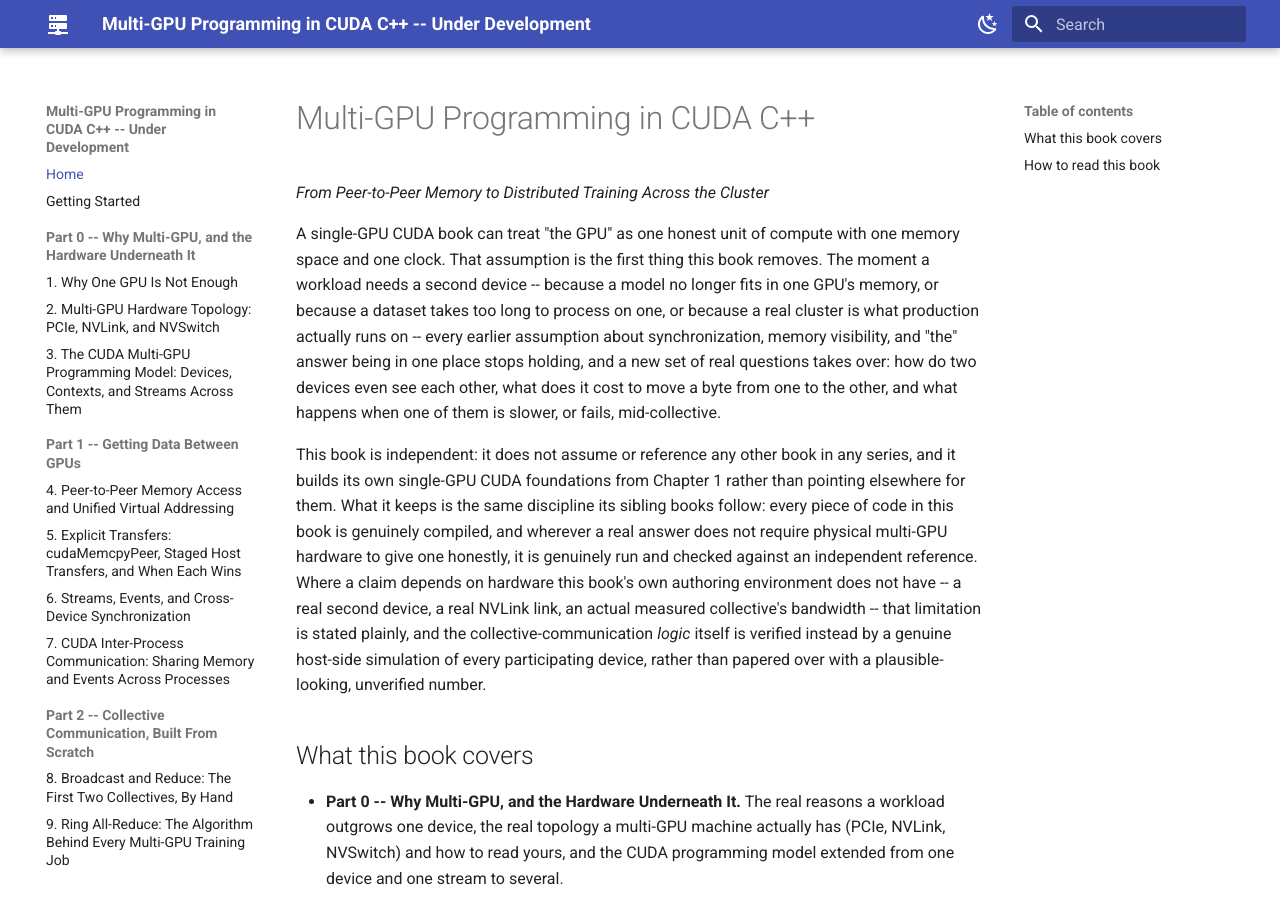
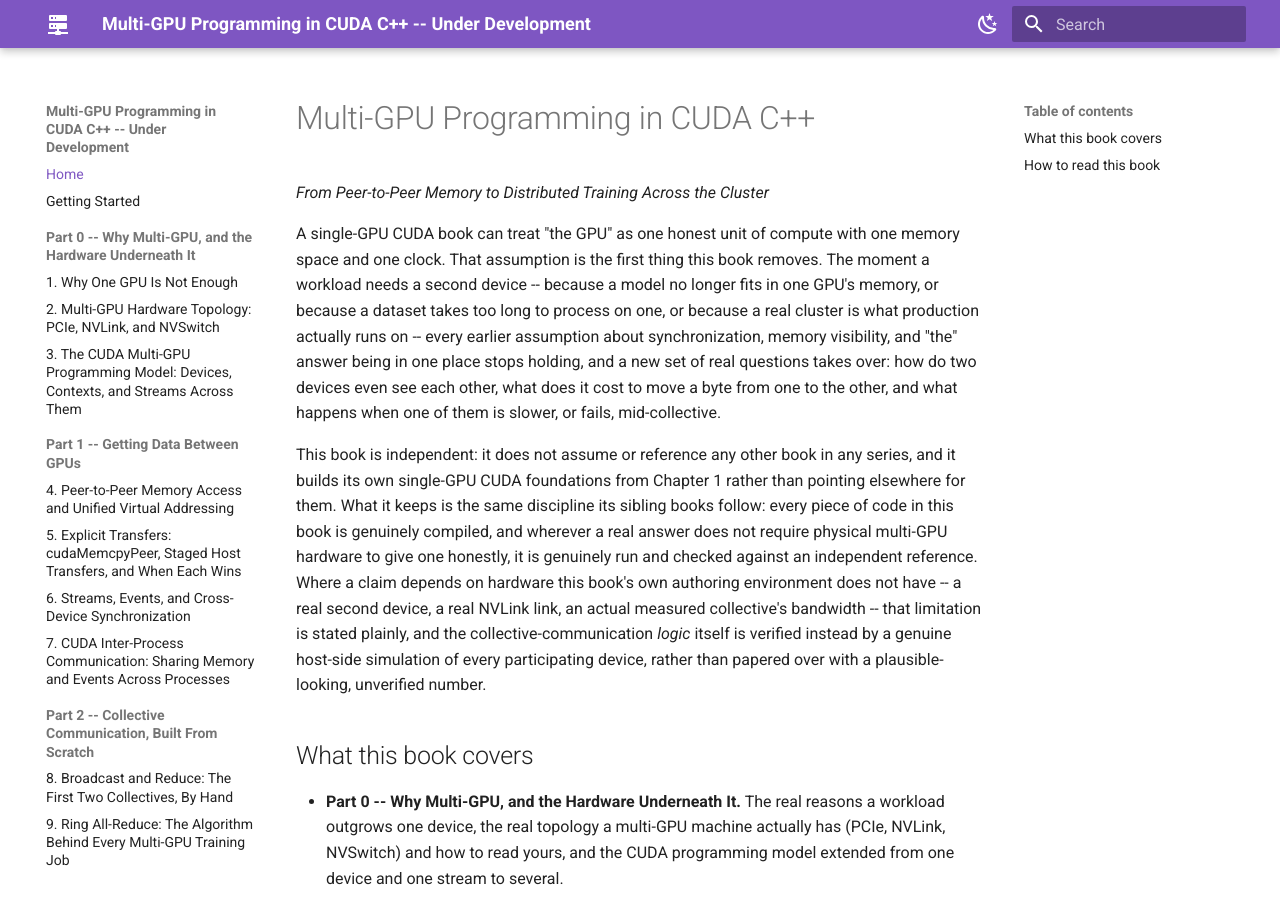
Before and after one commit to MaximumBeings/multi_gpu_cuda_from_scratch, an MkDocs documentation site: the page built from docs/index.md, in a window 1280 px wide and 900 px high. Built offline with MkDocs 1.6.1 and Material for MkDocs 9.7.7, drawn with Linux system fonts in a browser that asks for light colours.

Commit message:
Change theme palette from indigo to deep purple/purple
Co-Authored-By: Claude Sonnet 5 <noreply@anthropic.com>
Claude-Session: https://claude.ai/code/session_01SjVZiZafTBfUu7vxGWXekF

```diff
--- a/mkdocs.yml
+++ b/mkdocs.yml
@@ -8,15 +8,15 @@ theme:
   palette:
     - media: "(prefers-color-scheme: light)"
       scheme: default
-      primary: indigo
-      accent: indigo
+      primary: deep purple
+      accent: purple
       toggle:
         icon: material/weather-night
         name: Switch to dark mode
     - media: "(prefers-color-scheme: dark)"
       scheme: slate
-      primary: indigo
-      accent: indigo
+      primary: deep purple
+      accent: purple
       toggle:
         icon: material/weather-sunny
         name: Switch to light mode
```
